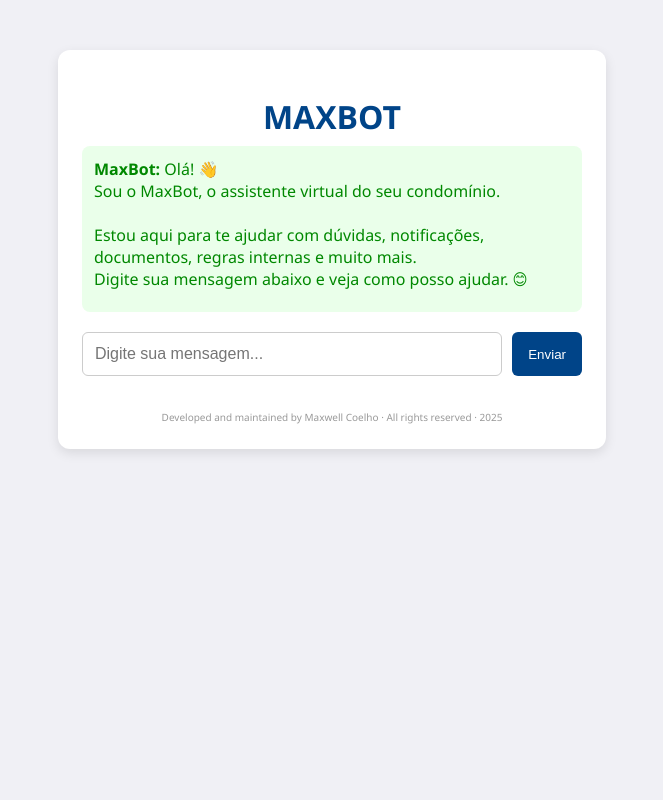
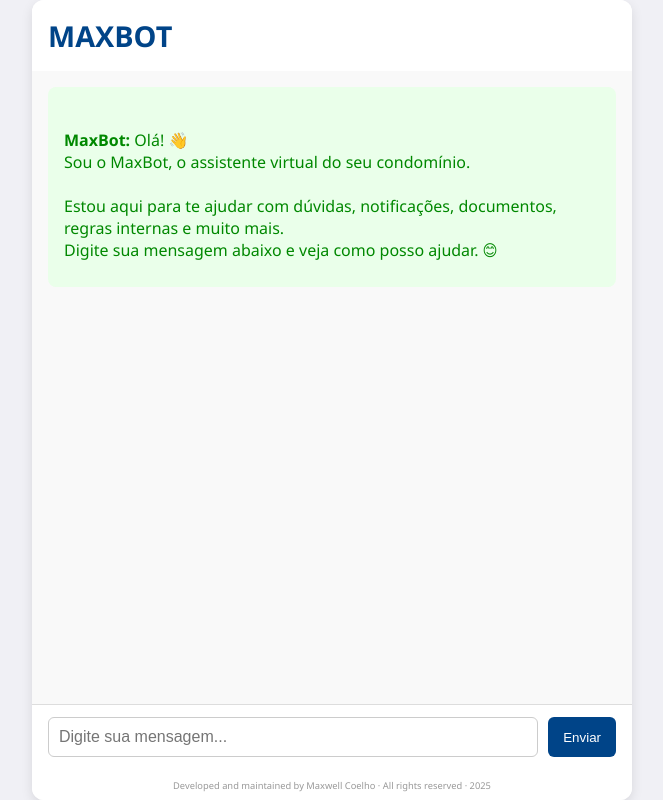
Before and after one commit to maxcoelhogit/maxbot1, a website: page index.html in a window 1280 px wide. Shown: the whole page, without its empty margins (308-971 px from the left). Drawn offline with Linux system fonts and the light colour scheme.

Commit message:
Update style.css

```diff
--- a/style.css
+++ b/style.css
@@ -1,52 +1,73 @@
+* {
+  box-sizing: border-box;
+}
+
 body {
   font-family: 'Segoe UI', Tahoma, Geneva, Verdana, sans-serif;
   background-color: #f0f0f5;
   margin: 0;
   padding: 0;
+  height: 100vh;
+  display: flex;
+  justify-content: center;
+  align-items: stretch;
 }
 
 .container {
-  max-width: 500px;
-  margin: 50px auto;
+  display: flex;
+  flex-direction: column;
+  width: 100%;
+  max-width: 600px;
   background-color: white;
   border-radius: 12px;
-  padding: 24px;
   box-shadow: 0 4px 12px rgba(0, 0, 0, 0.1);
+  overflow: hidden;
 }
 
-h1.titulo {
-  color: #004488;
-  text-align: center;
-  font-size: 2rem;
-  margin-bottom: 0.5rem;
+.topo {
+  padding: 1rem;
+  background-color: #ffffff;
 }
 
-.descricao {
-  text-align: center;
-  color: #555;
-  font-size: 1rem;
-  margin-bottom: 1.5rem;
+.titulo {
+  color: #004488;
+  font-size: 1.8rem;
+  font-weight: bold;
+  margin: 0;
+  text-align: left;
+}
+
+.chatbox {
+  flex-grow: 1;
+  overflow-y: auto;
+  padding: 1rem;
+  background-color: #f9f9f9;
 }
 
 .resposta {
   background-color: #eaffea;
-  padding: 12px;
-  min-height: 80px;
-  margin-bottom: 20px;
+  padding: 1rem;
   border-radius: 8px;
+  min-height: 200px;
+  max-height: 60vh;
+  overflow-y: auto;
   white-space: pre-line;
-  overflow-y: auto;
-  max-height: 300px;
+  display: flex;
+  flex-direction: column;
+  justify-content: flex-end;
 }
 
-form {
+.formulario {
   display: flex;
   gap: 10px;
+  padding: 0.75rem 1rem;
+  border-top: 1px solid #ddd;
+  background-color: #fff;
 }
 
 input[type="text"] {
   flex: 1;
-  padding: 12px;
+  padding: 10px;
   font-size: 1rem;
   border: 1px solid #ccc;
   border-radius: 6px;
@@ -56,7 +77,7 @@ button {
   background-color: #004488;
   color: white;
   border: none;
-  padding: 12px 16px;
+  padding: 10px 15px;
   border-radius: 6px;
   cursor: pointer;
   transition: background-color 0.3s;
@@ -84,7 +105,8 @@ button:hover {
 
 .rodape {
   text-align: center;
-  font-size: 0.75rem;
+  padding: 0.5rem;
+  font-size: 0.7rem;
   color: #999;
-  margin-top: 2rem;
+  background-color: #fff;
 }
```
